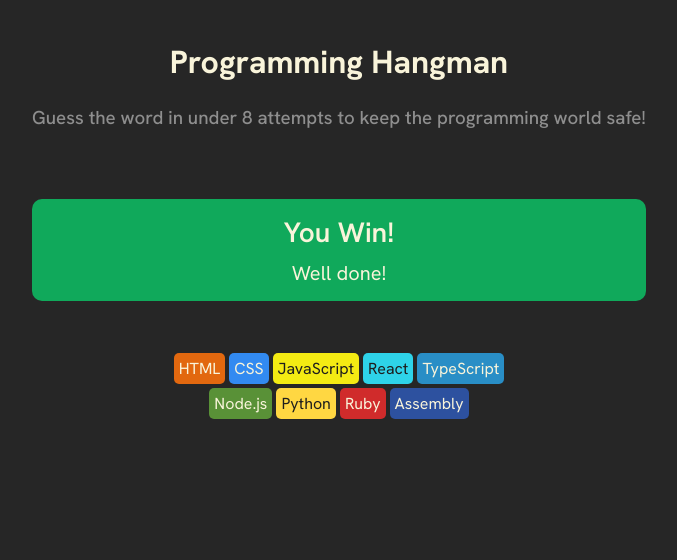
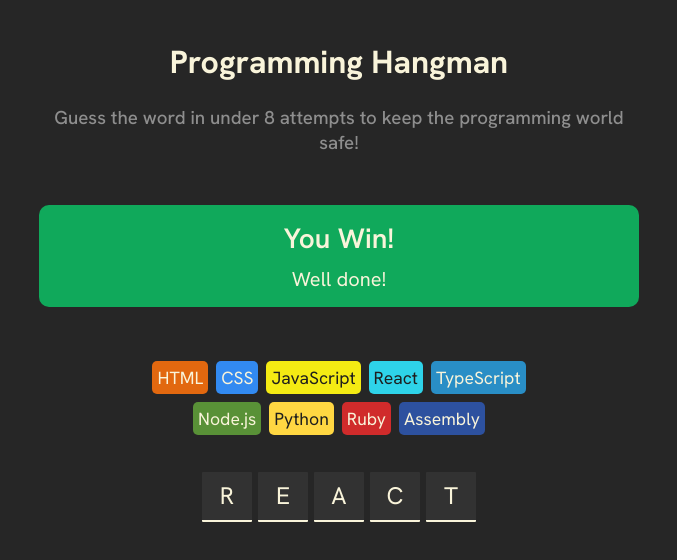
Before and after one commit to ajburrows/programming-hangman, a React (Vite) app: page / in a window 1280 px wide. Shown: the top 560 px of the page, without its empty margins (301-978 px from the left). Built offline with nearby package versions, Linux system fonts and the light colour scheme.

Commit message:
Add the word

```diff
--- a/src/App.jsx
+++ b/src/App.jsx
@@ -4,6 +4,7 @@
 import { useState } from "react"
 
 export default function App(){
+  const [currentWord, setCurrentWord] = useState("react")
 
   const languageChips = languages.map(langObj =>
     <LanguageChip
@@ -14,6 +15,10 @@
     />
   )
 
+  console.log(currentWord)
+  const letterSpans = currentWord.split("").map((letter, index) =>
+    <span className="letter" key={index}>{letter.toUpperCase()}</span>
+  )
   return (
     <main>
       <Header />
@@ -24,6 +29,9 @@
       <section className="language-chips-container">
         {languageChips}
       </section>
+      <section className="word-container">
+        {letterSpans}
+      </section>
     </main>
   )
 }
--- a/src/components/LanguageChip.jsx
+++ b/src/components/LanguageChip.jsx
@@ -4,6 +4,6 @@
         color: props.color
     }
     return(
-        <div className="language-chip" style={style}>{props.name}</div>
+        <span className="language-chip" style={style}>{props.name}</span>
     )
 }
--- a/src/index.css
+++ b/src/index.css
@@ -18,6 +18,7 @@
   flex-direction: column;
   justify-content: center;
   align-items: center;
+  max-width: 600px;
 }
 
 header {
@@ -32,6 +33,7 @@
   color: #8E8E8E;
   font-weight: 500;
   max-width: 650px;
+  margin-bottom: 0px;
 }
 
 section.game-status {
@@ -65,8 +67,8 @@
   width: fit-content;
   padding: 5px;
   border-radius: 5px;
-  font-size: 1rem;
-  margin: 2px;
+  font-size: 1.1rem;
+  margin: 4px;
 }
 
 .language-chips-container{
@@ -75,3 +77,22 @@
   justify-content: center;
   max-width: 65%;
 }
+
+.word-container{
+  display: flex;
+  margin-top: 30px;
+}
+
+.letter{
+  display: flex;
+  justify-content: center;
+  align-items: center;
+  background-color: #323232;
+  color: #F9F4DA;
+  min-height: 50px;
+  min-width: 50px;
+  margin: 3px;
+  border-bottom: 2px solid #F9F4DA;
+  border-radius: 1px;
+  font-size: 24px;
+}
```
